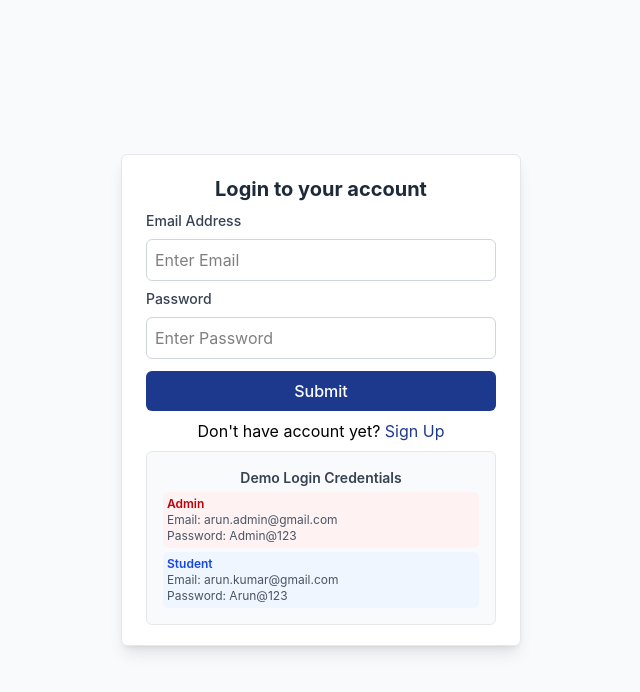
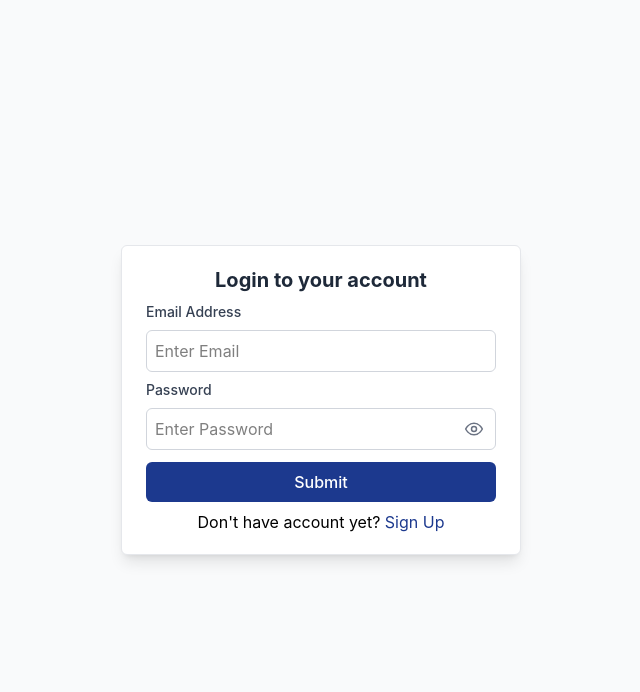
Before and after one commit to SureshKumar-U/student_management_frontend, a React (Vite) app: page / in a window 1280 px wide. Shown: the top 692 px of the page, without its empty margins (319-959 px from the left). Built offline with nearby package versions, Linux system fonts and the light colour scheme.

Commit message:
Eye Icon Added

```diff
--- a/src/pages/Auth/Signin.tsx
+++ b/src/pages/Auth/Signin.tsx
@@ -2,12 +2,14 @@ import { Link, useNavigate } from "react-router-dom";
 import { toast } from 'react-toastify';
 import useAuth from "../../utils/hooks/useAuth";
 import { useFormik } from "formik";
+import { useState } from "react";
 import * as Yup from "yup";
 import { USER_VALIDATION_MESSAGES, USER_VALIDATION_LIMITS } from "../../constants/userConstants";
 
 const SigninPage = () => {
   const navigate = useNavigate()
   const { signIn } = useAuth();
+  const [showPassword, setShowPassword] = useState(false);
   const signInSchema = Yup.object({
     email: Yup.string()
       .trim()
@@ -81,15 +83,36 @@ const SigninPage = () => {
               <div className="mb-2 text-sm font-medium text-gray-700">
                 Password
               </div>
+              <div className="relative">
                 <input
-                type="password"
+                  type={showPassword ? "text" : "password"}
                   name="password"
                   value={formik.values.password}
                   onChange={formik.handleChange}
                   onBlur={formik.handleBlur}
-                className="w-full rounded-md border border-gray-300 p-2 outline-none transition focus:border-blue-500 focus:ring-1 focus:ring-blue-500"
+                  className="w-full rounded-md border border-gray-300 p-2 pr-10 outline-none transition focus:border-blue-500 focus:ring-1 focus:ring-blue-500"
                   placeholder="Enter Password"
                 />
+                <button
+                  type="button"
+                  aria-label={showPassword ? "Hide password" : "Show password"}
+                  aria-pressed={showPassword}
+                  onClick={() => setShowPassword((visible) => !visible)}
+                  className="absolute inset-y-0 right-0 flex items-center px-3 text-gray-500 hover:text-gray-700 focus:outline-none focus-visible:ring-2 focus-visible:ring-blue-500"
+                >
+                  {showPassword ? (
+                    <svg aria-hidden="true" viewBox="0 0 24 24" fill="none" stroke="currentColor" strokeWidth="1.8" className="h-5 w-5">
+                      <path strokeLinecap="round" strokeLinejoin="round" d="M3 3l18 18M10.6 10.6a2 2 0 002.8 2.8" />
+                      <path strokeLinecap="round" strokeLinejoin="round" d="M9.9 5.2A10.8 10.8 0 0112 5c5 0 8.3 4.2 9 7-.3 1.1-1.1 2.3-2.2 3.4M6.2 6.2C4 7.6 2.5 9.8 2 12c.7 2.8 4 7 10 7 1.3 0 2.5-.3 3.5-.7" />
+                    </svg>
+                  ) : (
+                    <svg aria-hidden="true" viewBox="0 0 24 24" fill="none" stroke="currentColor" strokeWidth="1.8" className="h-5 w-5">
+                      <path strokeLinecap="round" strokeLinejoin="round" d="M2 12s3.6-7 10-7 10 7 10 7-3.6 7-10 7-10-7-10-7z" />
+                      <circle cx="12" cy="12" r="3" />
+                    </svg>
+                  )}
+                </button>
+              </div>
               {formik.touched.password && formik.errors.password && (
                 <p className="mt-1 text-sm text-red-600">{formik.errors.password}</p>
               )}
@@ -110,33 +133,7 @@ const SigninPage = () => {
               Sign Up
             </Link>
           </div>
-          {/* Demo Credentials */}
-          <div className="mt-2 rounded-md border border-gray-200 bg-gray-50 p-4">
-            <div className="mb-1 text-center text-sm font-semibold text-gray-700">
-              Demo Login Credentials
-            </div>
 
-            {/* Admin */}
-            <div className="mb-1 rounded-md bg-red-50 p-1 text-xs">
-              <div className="font-semibold text-red-700">Admin</div>
-              <div className="text-gray-600">
-                Email: arun.admin@gmail.com
-              </div>
-              <div className="text-gray-600">
-                Password: Admin@123
-              </div>
-            </div>
-            {/* Student */}
-            <div className="rounded-md bg-blue-50 p-1 text-xs">
-              <div className="font-semibold text-blue-700">Student</div>
-              <div className="text-gray-600">
-                Email: arun.kumar@gmail.com
-              </div>
-              <div className="text-gray-600">
-                Password: Arun@123
-              </div>
-            </div>
-          </div>
 
         </div>
       </div>
```
Lines whose indentation alone changed are shown as unchanged.
